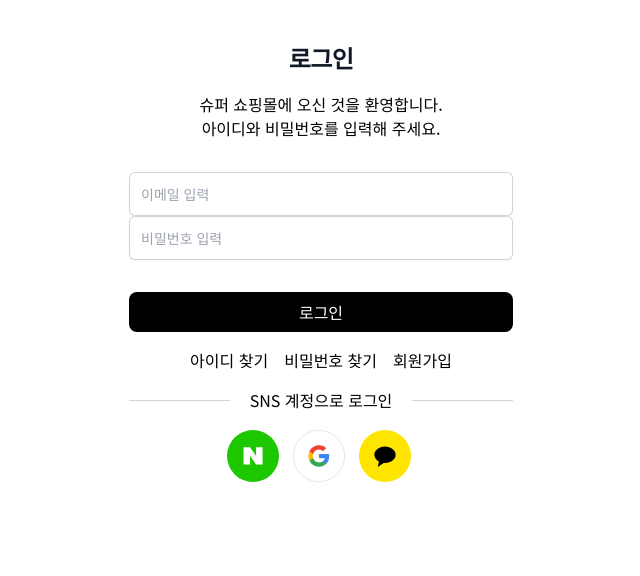
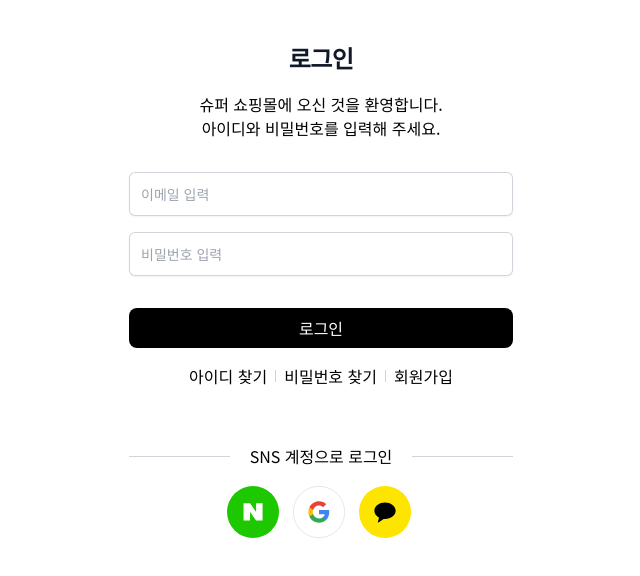
Before and after one commit to super-shoppingmall/super-frontend, a React (Create React App) app: page /login in a window 1280 px wide. Shown: the top 576 px of the page, without its empty margins (319-959 px from the left). Built offline with nearby package versions, Linux system fonts and the light colour scheme.

Commit message:
Fix: 스타일 개선

```diff
--- a/src/layouts/Login/FormField.tsx
+++ b/src/layouts/Login/FormField.tsx
@@ -8,7 +8,7 @@ interface FormField {
 
 const FormField = ({ label, id, type, value, onChange }: FormField) => {
 	return (
-		<div className='sm:col-span-2'>
+		<div className='sm:col-span-2 mt-4'>
 			<label htmlFor={label} className='sr-only'>
 				{label}
 			</label>
--- a/src/layouts/Login/LoginInfoLinks.tsx
+++ b/src/layouts/Login/LoginInfoLinks.tsx
@@ -2,14 +2,16 @@ import { Link } from 'react-router-dom';
 
 const LoginInfoLinks = () => {
 	return (
-		<ul className='flex justify-center gap-4'>
-			<li>
+		<ul className='flex justify-center items-center gap-2'>
+			<li className='flex items-center'>
 				<Link to=''>아이디 찾기</Link>
+				<div className='inline-block w-px h-full min-h-[0.7em] bg-gray-300 ml-2' aria-hidden></div>
 			</li>
-			<li>
+			<li className='flex items-center'>
 				<Link to=''>비밀번호 찾기</Link>
+				<div className='inline-block w-px h-full min-h-[0.7em] bg-gray-300 ml-2' aria-hidden></div>
 			</li>
-			<li>
+			<li className='flex items-center'>
 				<Link to=''>회원가입</Link>
 			</li>
 		</ul>
--- a/src/pages/Login.tsx
+++ b/src/pages/Login.tsx
@@ -15,18 +15,18 @@ const Login = () => {
 				</p>
 			</div>
 
-			<article className='mt-6 sm:mx-auto sm:w-full sm:max-w-sm space-y-4'>
-				<section>
+			<article className='mt-6 sm:mx-auto sm:w-full sm:max-w-sm'>
+				<section className='mt-4'>
 					<LoginForm />
 				</section>
-				<section>
+				<section className='mt-4'>
 					<LoginInfoLinks />
 				</section>
-				<section>
+				<section className='mt-14'>
 					<h3 className='flex items-center mb-4'>
-						<div className='flex-grow bg bg-gray-300 h-px'></div>
+						<div className='flex-grow bg bg-gray-300 h-[0.02em]'></div>
 						<div className='flex-grow-0 mx-5 text dark:text-white'>SNS 계정으로 로그인</div>
-						<div className='flex-grow bg bg-gray-300 h-px'></div>
+						<div className='flex-grow bg bg-gray-300 h-[0.02em]'></div>
 					</h3>
 					<SocialLoginGroup />
 				</section>
```
